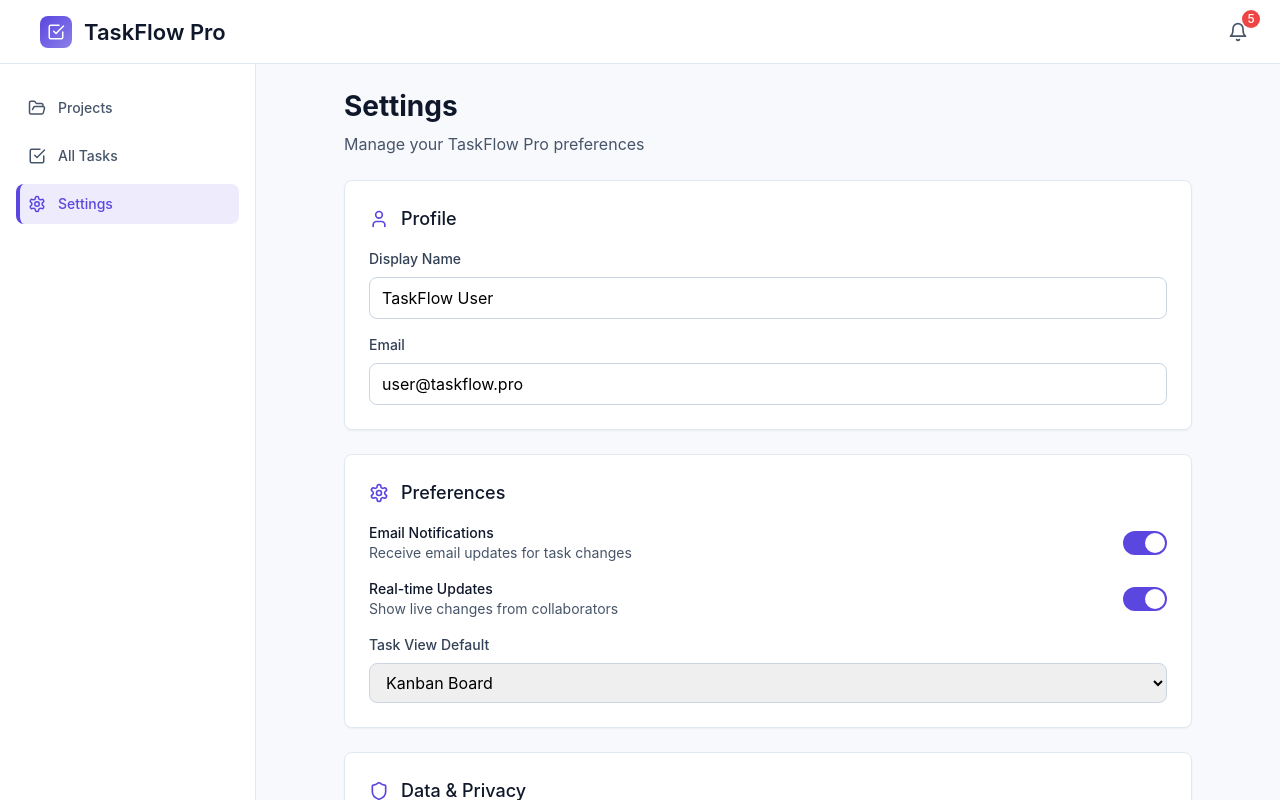
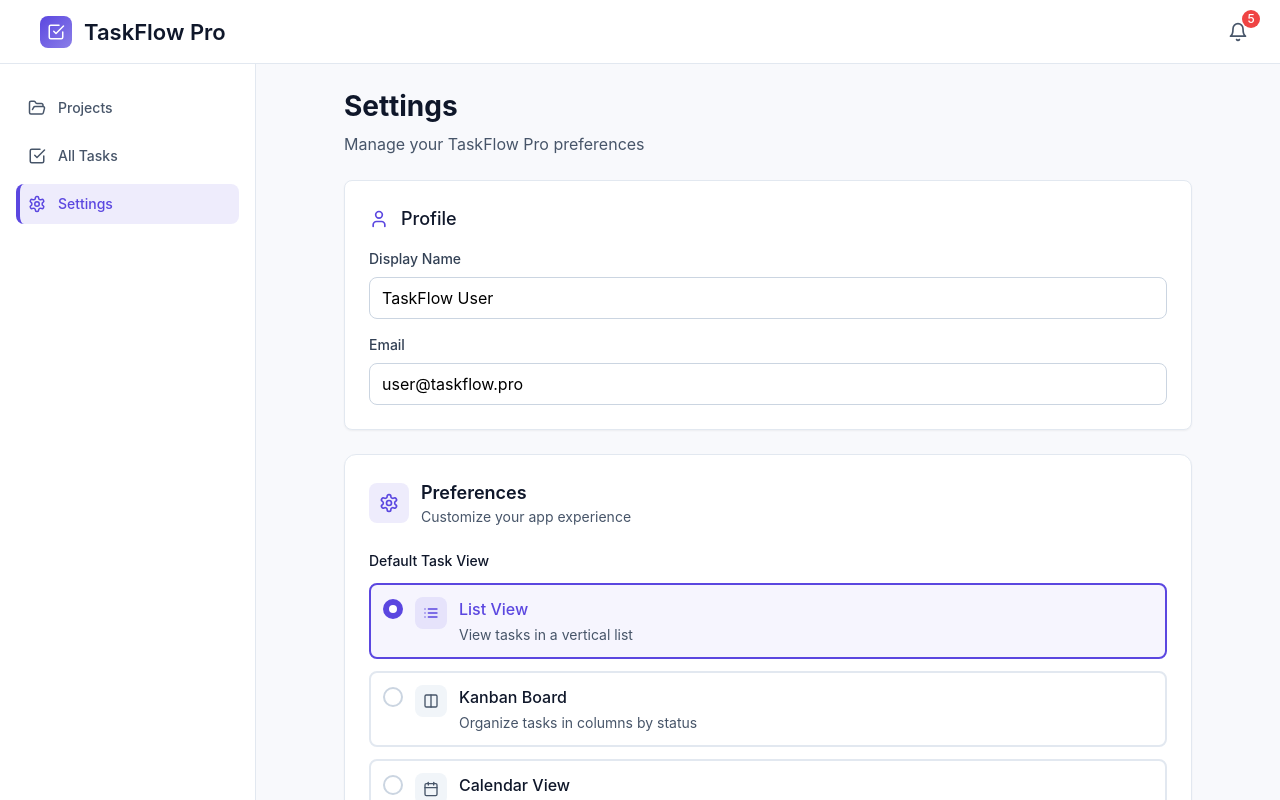
Before and after one commit to apper-canvas/taskflow-dart-hyper, a React (Vite) app: page /settings in a window 1280 px wide. Built offline with nearby package versions, Linux system fonts and the light colour scheme.

Commit message:
Implement Redux-based task view preferences in Settings page with complete state management

```diff
--- a/src/components/organisms/SettingsPreferencesSection.jsx
+++ b/src/components/organisms/SettingsPreferencesSection.jsx
@@ -1,40 +1,145 @@
-import SectionHeader from '@/components/molecules/SectionHeader';
+import { useSelector, useDispatch } from 'react-redux';
+import { motion } from 'framer-motion';
+import ApperIcon from '@/components/ApperIcon';
 import ToggleSwitch from '@/components/atoms/ToggleSwitch';
-import FormField from '@/components/molecules/FormField';
+import { updateTaskView, updateNotifications, updateTheme } from '@/store/settingsSlice';
 
-const SettingsPreferencesSection = () => {
+export default function SettingsPreferencesSection() {
+  const dispatch = useDispatch();
+  const settings = useSelector(state => state.settings);
+
+  const handleTaskViewChange = (view) => {
+    dispatch(updateTaskView(view));
+  };
+
+  const handleNotificationsChange = (enabled) => {
+    dispatch(updateNotifications(enabled));
+  };
+
+  const handleThemeChange = (theme) => {
+    dispatch(updateTheme(theme));
+  };
+
   return (
-    <div className="bg-white rounded-lg shadow-sm border border-surface-200 p-6">
-      <SectionHeader icon="Settings" title="Preferences" />
-      <div className="space-y-4">
-        <div className="flex items-center justify-between">
-          <div>
-            <h3 className="text-sm font-medium text-surface-900">Email Notifications</h3>
-            <p className="text-sm text-surface-600">Receive email updates for task changes</p>
+    <motion.div
+      initial={{ opacity: 0, y: 20 }}
+      animate={{ opacity: 1, y: 0 }}
+      transition={{ delay: 0.1 }}
+      className="bg-white rounded-xl shadow-sm border border-surface-200 p-6"
+    >
+      <div className="flex items-center gap-3 mb-6">
+        <div className="w-10 h-10 bg-primary/10 rounded-lg flex items-center justify-center">
+          <ApperIcon name="Settings" className="w-5 h-5 text-primary" />
+        </div>
+        <div>
+          <h2 className="text-lg font-semibold text-surface-900">Preferences</h2>
+          <p className="text-sm text-surface-600">Customize your app experience</p>
+        </div>
+      </div>
+
+      <div className="space-y-6">
+        {/* Task View Preference */}
+        <div>
+          <h3 className="text-sm font-medium text-surface-900 mb-3">Default Task View</h3>
+          <div className="space-y-3">
+            {[
+              { value: 'list', label: 'List View', icon: 'List', description: 'View tasks in a vertical list' },
+              { value: 'kanban', label: 'Kanban Board', icon: 'Columns', description: 'Organize tasks in columns by status' },
+              { value: 'calendar', label: 'Calendar View', icon: 'Calendar', description: 'View tasks on a calendar (coming soon)' }
+            ].map((option) => (
+              <label
+                key={option.value}
+                className={`flex items-start gap-3 p-3 rounded-lg border-2 cursor-pointer transition-all duration-200 ${
+                  settings.taskView === option.value
+                    ? 'border-primary bg-primary/5'
+                    : 'border-surface-200 hover:border-surface-300 bg-white'
+                }`}
+              >
+                <input
+                  type="radio"
+                  name="taskView"
+                  value={option.value}
+                  checked={settings.taskView === option.value}
+                  onChange={(e) => handleTaskViewChange(e.target.value)}
+                  className="sr-only"
+                />
+                <div className={`w-5 h-5 rounded-full border-2 flex items-center justify-center mt-0.5 ${
+                  settings.taskView === option.value
+                    ? 'border-primary bg-primary'
+                    : 'border-surface-300'
+                }`}>
+                  {settings.taskView === option.value && (
+                    <div className="w-2 h-2 bg-white rounded-full" />
+                  )}
+                </div>
+                <div className="flex items-start gap-3 flex-1">
+                  <div className={`w-8 h-8 rounded-lg flex items-center justify-center ${
+                    settings.taskView === option.value ? 'bg-primary/10' : 'bg-surface-100'
+                  }`}>
+                    <ApperIcon
+                      name={option.icon}
+                      className={`w-4 h-4 ${
+                        settings.taskView === option.value ? 'text-primary' : 'text-surface-600'
+                      }`}
+                    />
+                  </div>
+                  <div>
+                    <div className={`font-medium ${
+                      settings.taskView === option.value ? 'text-primary' : 'text-surface-900'
+                    }`}>
+                      {option.label}
+                    </div>
+                    <div className="text-sm text-surface-600 mt-1">
+                      {option.description}
+                    </div>
+                  </div>
+                </div>
+              </label>
+            ))}
           </div>
-          <ToggleSwitch defaultChecked />
         </div>
 
-        <div className="flex items-center justify-between">
-          <div>
-            <h3 className="text-sm font-medium text-surface-900">Real-time Updates</h3>
-            <p className="text-sm text-surface-600">Show live changes from collaborators</p>
+        {/* Notifications */}
+        <div className="flex items-center justify-between py-3 border-b border-surface-100 last:border-b-0">
+          <div className="flex items-center gap-3">
+            <div className="w-8 h-8 bg-surface-100 rounded-lg flex items-center justify-center">
+              <ApperIcon name="Bell" className="w-4 h-4 text-surface-600" />
+            </div>
+            <div>
+              <div className="font-medium text-surface-900">Notifications</div>
+              <div className="text-sm text-surface-600">Receive app notifications</div>
+            </div>
           </div>
-          <ToggleSwitch defaultChecked />
+          <ToggleSwitch
+            checked={settings.notifications}
+            onChange={handleNotificationsChange}
+          />
         </div>
 
-        <FormField
-          label="Task View Default"
-          type="select"
-          options={[
-            { value: 'kanban', label: 'Kanban Board' },
-            { value: 'list', label: 'List View' },
-            { value: 'calendar', label: 'Calendar View' },
-          ]}
-        />
+        {/* Theme */}
+        <div>
+          <h3 className="text-sm font-medium text-surface-900 mb-3">Theme</h3>
+          <div className="flex gap-3">
+            {[
+              { value: 'light', label: 'Light', icon: 'Sun' },
+              { value: 'dark', label: 'Dark', icon: 'Moon' }
+            ].map((theme) => (
+              <button
+                key={theme.value}
+                onClick={() => handleThemeChange(theme.value)}
+                className={`flex-1 flex items-center gap-2 p-3 rounded-lg border-2 transition-all duration-200 ${
+                  settings.theme === theme.value
+                    ? 'border-primary bg-primary/5 text-primary'
+                    : 'border-surface-200 hover:border-surface-300 text-surface-700'
+                }`}
+              >
+                <ApperIcon name={theme.icon} className="w-4 h-4" />
+                <span className="font-medium">{theme.label}</span>
+              </button>
+            ))}
+          </div>
+        </div>
       </div>
-    </div>
+    </motion.div>
   );
-};
-
-export default SettingsPreferencesSection;
+}
--- a/src/components/pages/SettingsPage.jsx
+++ b/src/components/pages/SettingsPage.jsx
@@ -11,17 +11,17 @@ export default function SettingsPage() {
   const [profileData, setProfileData] = useState({
     displayName: 'TaskFlow User',
     email: 'user@taskflow.pro'
-  });
+});
   const [preferencesData, setPreferencesData] = useState({
+    theme: 'light',
     notifications: true,
-    theme: 'light'
+    autoSave: true
   });
   const [privacyData, setPrivacyData] = useState({
     dataSharing: false,
     analytics: true
   });
-
-  const handleSave = async () => {
+const handleSave = async () => {
     try {
       setLoading(true);
 
@@ -44,8 +44,6 @@ export default function SettingsPage() {
         <h1 className="text-2xl font-display font-bold text-surface-900 mb-2">Settings</h1>
         <p className="text-surface-600">Manage your TaskFlow Pro preferences</p>
       </div>
-
-      <div className="grid gap-6">
 <div className="grid gap-6">
         <motion.div initial={{ opacity: 0, y: 20 }} animate={{ opacity: 1, y: 0 }}>
           <SettingsProfileSection
@@ -60,7 +58,6 @@ export default function SettingsPage() {
             onChange={setPreferencesData}
           />
         </motion.div>
-
         <motion.div initial={{ opacity: 0, y: 20 }} animate={{ opacity: 1, y: 0 }} transition={{ delay: 0.2 }}>
           <SettingsDataPrivacySection
             data={privacyData}
@@ -80,8 +77,7 @@ export default function SettingsPage() {
           >
             {loading ? 'Saving...' : 'Save Changes'}
           </Button>
-        </motion.div>
-      </div>
+</motion.div>
       </div>
     </div>
   );
--- a/src/main.jsx
+++ b/src/main.jsx
@@ -1,16 +1,9 @@
 import React from 'react'
 import ReactDOM from 'react-dom/client'
 import { Provider } from 'react-redux'
-import { configureStore } from '@reduxjs/toolkit'
+import { store } from './store/store'
 import App from './App.jsx'
 import './index.css'
-
-// Basic Redux store setup - can be expanded with actual reducers
-const store = configureStore({
-  reducer: {
-    // Add reducers here as needed
-  },
-})
 
 ReactDOM.createRoot(document.getElementById('root')).render(
   <Provider store={store}>
--- /dev/null
+++ b/src/store/settingsSlice.js
@@ -0,0 +1,55 @@
+import { createSlice } from '@reduxjs/toolkit';
+
+const initialState = {
+  taskView: 'list', // 'list', 'kanban', 'calendar'
+  notifications: true,
+  theme: 'light',
+  emailNotifications: true,
+  pushNotifications: false,
+  dataSharing: false,
+  analytics: true,
+};
+
+const settingsSlice = createSlice({
+  name: 'settings',
+  initialState,
+  reducers: {
+    updateTaskView: (state, action) => {
+      state.taskView = action.payload;
+    },
+    updateNotifications: (state, action) => {
+      state.notifications = action.payload;
+    },
+    updateTheme: (state, action) => {
+      state.theme = action.payload;
+    },
+    updateEmailNotifications: (state, action) => {
+      state.emailNotifications = action.payload;
+    },
+    updatePushNotifications: (state, action) => {
+      state.pushNotifications = action.payload;
+    },
+    updateDataSharing: (state, action) => {
+      state.dataSharing = action.payload;
+    },
+    updateAnalytics: (state, action) => {
+      state.analytics = action.payload;
+    },
+    updateSettings: (state, action) => {
+      return { ...state, ...action.payload };
+    },
+  },
+});
+
+export const {
+  updateTaskView,
+  updateNotifications,
+  updateTheme,
+  updateEmailNotifications,
+  updatePushNotifications,
+  updateDataSharing,
+  updateAnalytics,
+  updateSettings,
+} = settingsSlice.actions;
+
+export default settingsSlice.reducer;
--- /dev/null
+++ b/src/store/store.js
@@ -0,0 +1,10 @@
+import { configureStore } from '@reduxjs/toolkit';
+import settingsReducer from './settingsSlice';
+
+export const store = configureStore({
+  reducer: {
+    settings: settingsReducer,
+  },
+});
+
+export default store;
```
